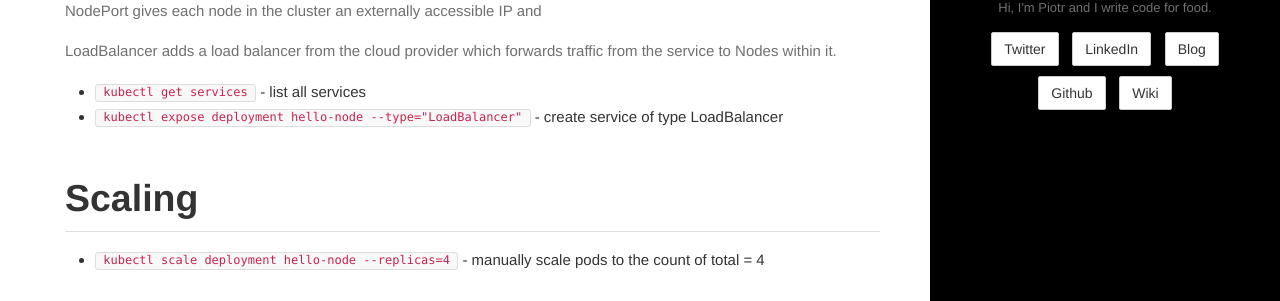
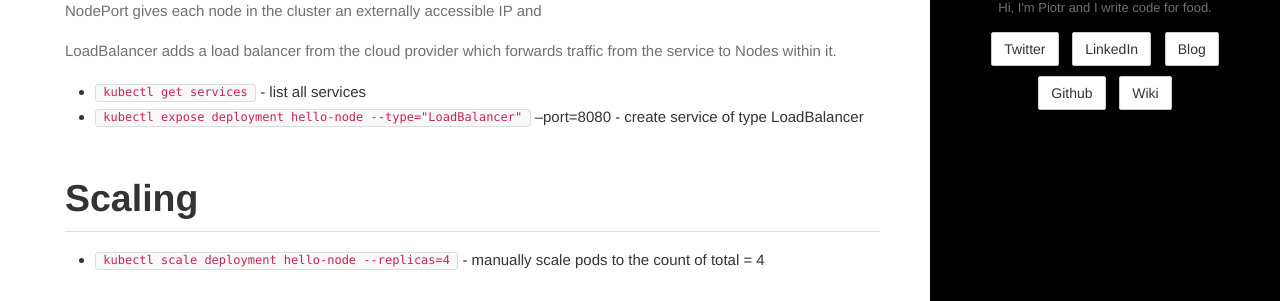
Before and after one commit to kospiotr/kospiotr.github.io, a Jekyll site: the page built from wiki/kubernetes.md, in a window 1280 px wide and 900 px high, scrolled down 2416 px. Shown: the part 321-622 px from the top of the window. Built offline with Jekyll 4.4.1, drawn with Linux system fonts in a browser that asks for light colours.

Commit message:
Update kubernetes.md

```diff
--- a/wiki/kubernetes.md
+++ b/wiki/kubernetes.md
@@ -98,7 +98,7 @@ NodePort
 LoadBalancer
  adds a load balancer from the cloud provider which forwards traffic from the service to Nodes within it.
 * `kubectl get services` - list all services
-* `kubectl expose deployment hello-node --type="LoadBalancer"` - create service of type LoadBalancer
+* `kubectl expose deployment hello-node --type="LoadBalancer"` --port=8080 - create service of type LoadBalancer
 
 
 # Scaling
```
